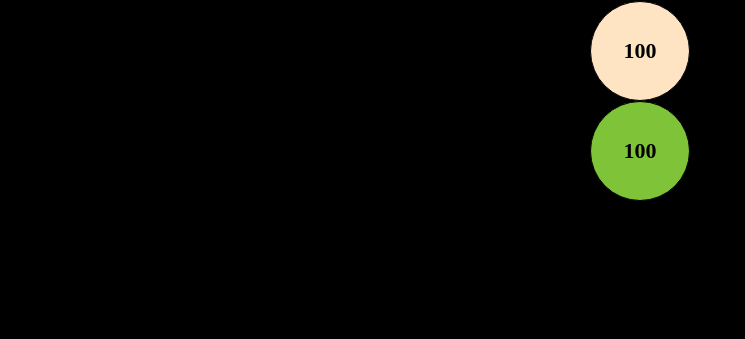
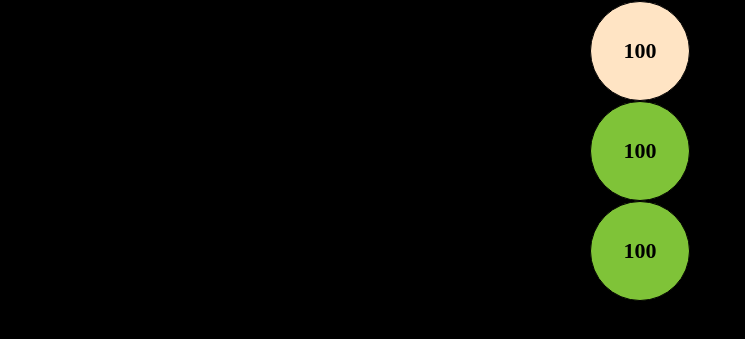
Before and after one commit to WDD-CODER/gitProject, a plain HTML site: page index.html in a window 1280 px wide. Shown: the part 79-418 px from the top of the page, without its empty margins (0-745 px from the left). Drawn offline with Linux system fonts and the light colour scheme.

Commit message:
Add ball3 el + switchColor function

```diff
--- a/css/main.css
+++ b/css/main.css
@@ -28,7 +28,6 @@ h1 {
     border: 1px black solid;
 
     transition: 0.5s  ease-out ;
-
 }
 .ball2 {
     display: flex;
@@ -48,5 +47,23 @@ h1 {
     border: 1px black solid;
 
     transition: 0.5s  ease-out ;
+}
+.ball3 {
+    display: flex;
+    justify-content: center;
+    align-items: center;
 
+    width: 100px;
+    height: 100px;
+
+    margin: auto;
+
+    font-weight: bold;
+    font-size: 22px;
+
+    border-radius: 50%;
+    background-color: rgb(127, 195, 56);
+    border: 1px black solid;
+
+    transition: 0.5s  ease-out ;
 }
--- a/index.html
+++ b/index.html
@@ -12,6 +12,7 @@
     <h1>The bull game</h1>
     <div onclick=" onBallClick(this, 150)" class="ball">100</div>
     <div onclick=" onBallClick(this, 300)" class="ball2">100</div>
+    <div onclick=" onBallClick(this)" class="ball3">100</div>
     <script src="js/main.js"></script>
     <script src="js/util.js"></script>
 </body>
--- a/js/main.js
+++ b/js/main.js
@@ -1,12 +1,28 @@
 'use strict';
 
-// 28.Add a maxDiameter parameter to onBallClick() which will be used as an
-// upper limit to the ball’s size. If a ball reaches its diameter limit, its size is reset to
-// 100px. In the HTML file, pass different values as arguments to the function calls
-// of each ball. Commit the changes and sync the remote. ⇩
+// 1. Add a third ball. When it is clicked, swap the colors
+// and sizes of the first two balls
 
+function switchBallColor(){
+const elBall1 = document.querySelector('.ball')
+const elBall2 = document.querySelector('.ball2')
+
+const elCurColor1 = window.getComputedStyle(elBall1).backgroundColor;
+const elCurColor2 = window.getComputedStyle(elBall2).backgroundColor;
+
+elBall1.style.backgroundColor = elCurColor2
+elBall2.style.backgroundColor = elCurColor1
+
+}
 
 function onBallClick(elBall, maxDiameter) {
+
+    if (elBall.classList.contains('ball3')){
+        switchBallColor()
+       return
+
+    }
+
     if (!elBall) return
     const currHeight = parseInt(getComputedStyle(elBall).height)
     const currWidth = parseInt(getComputedStyle(elBall).width)
```
Also changed, not shown: readme2.txt.
